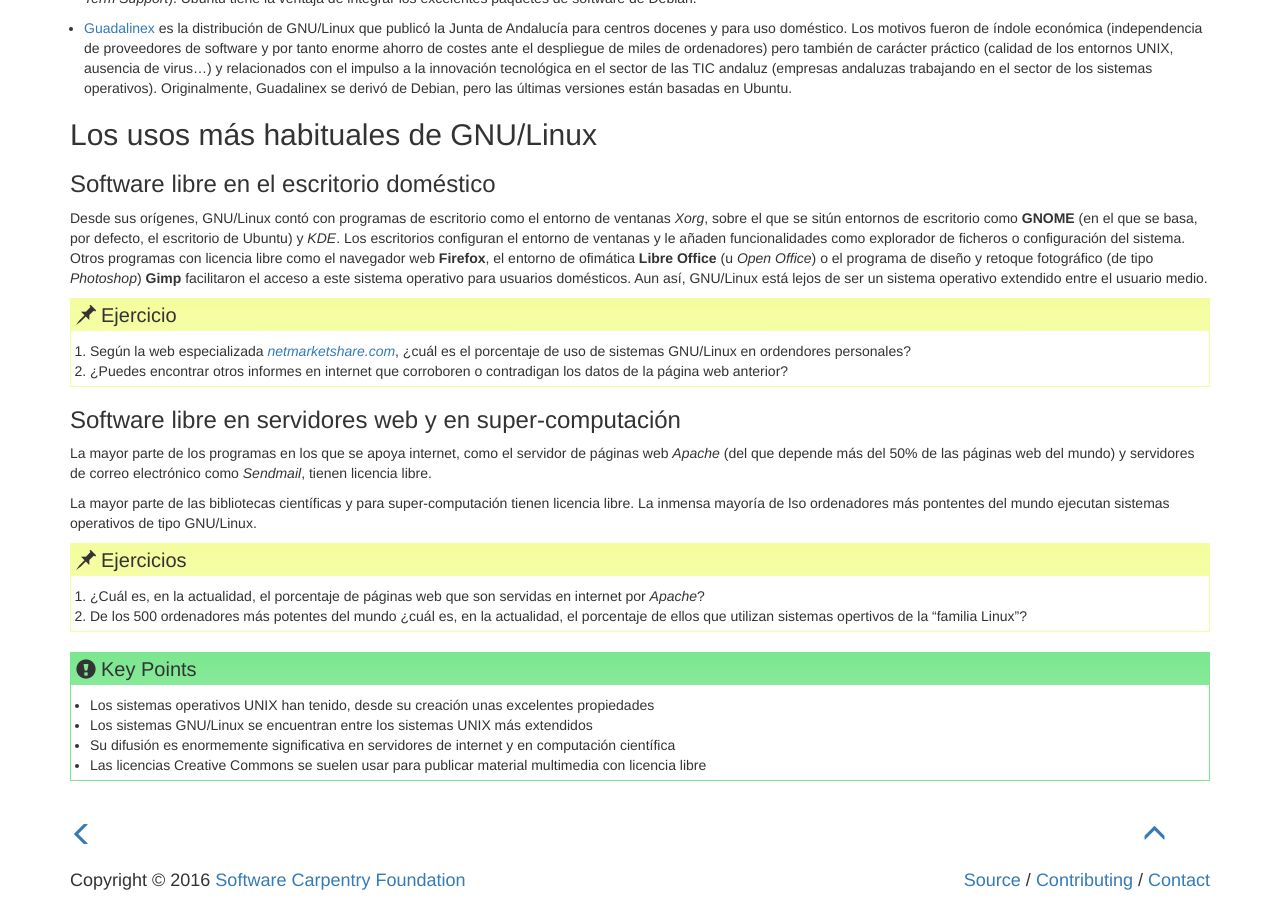
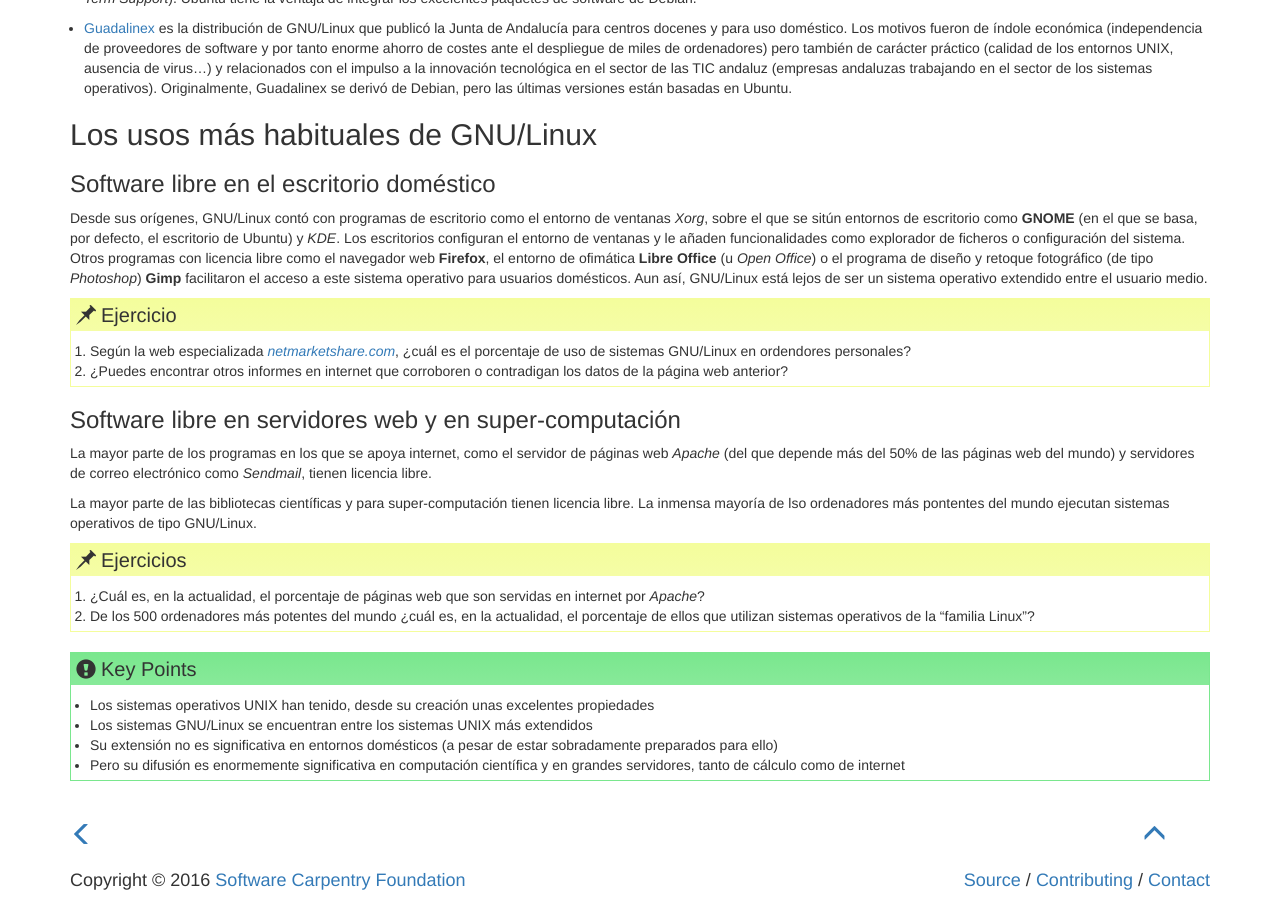
Before and after one commit to rrgalvan/libresoftmat, a Jekyll site: the page built from _episodes/02-gnu-linux.md, in a window 1280 px wide and 900 px high, scrolled down 1591 px. Built offline with Jekyll 4.4.1, drawn with Linux system fonts in a browser that asks for light colours.

Commit message:
Cambios pequeños en keypoints

```diff
--- a/_episodes/02-gnu-linux.md
+++ b/_episodes/02-gnu-linux.md
@@ -14,8 +14,8 @@ objectives:
 keypoints:
 - Los sistemas operativos UNIX han tenido, desde su creación unas excelentes propiedades
 - Los sistemas GNU/Linux se encuentran entre los sistemas UNIX más extendidos
-- Su difusión es enormemente significativa en servidores de internet y en computación científica
-- Las licencias Creative Commons se suelen usar para publicar material multimedia con licencia libre
+- Su extensión no es significativa en entornos domésticos (a pesar de estar sobradamente preparados para ello)
+- Pero su difusión es enormemente significativa en computación científica y en grandes servidores, tanto de cálculo como de internet
 ---
 
 ## Sistemas operativos
@@ -146,6 +146,6 @@ pontentes del mundo ejecutan sistemas operativos de tipo GNU/Linux.
 > ## Ejercicios
 >
 > 1. ¿Cuál es, en la actualidad, el porcentaje de páginas web que son servidas en internet por *Apache*?
-> 2. De los 500 ordenadores más potentes del mundo ¿cuál es, en la actualidad, el porcentaje de ellos que utilizan sistemas opertivos de la "familia Linux"?
+> 2. De los 500 ordenadores más potentes del mundo ¿cuál es, en la actualidad, el porcentaje de ellos que utilizan sistemas operativos de la "familia Linux"?
 >
 {: .callout}
```
